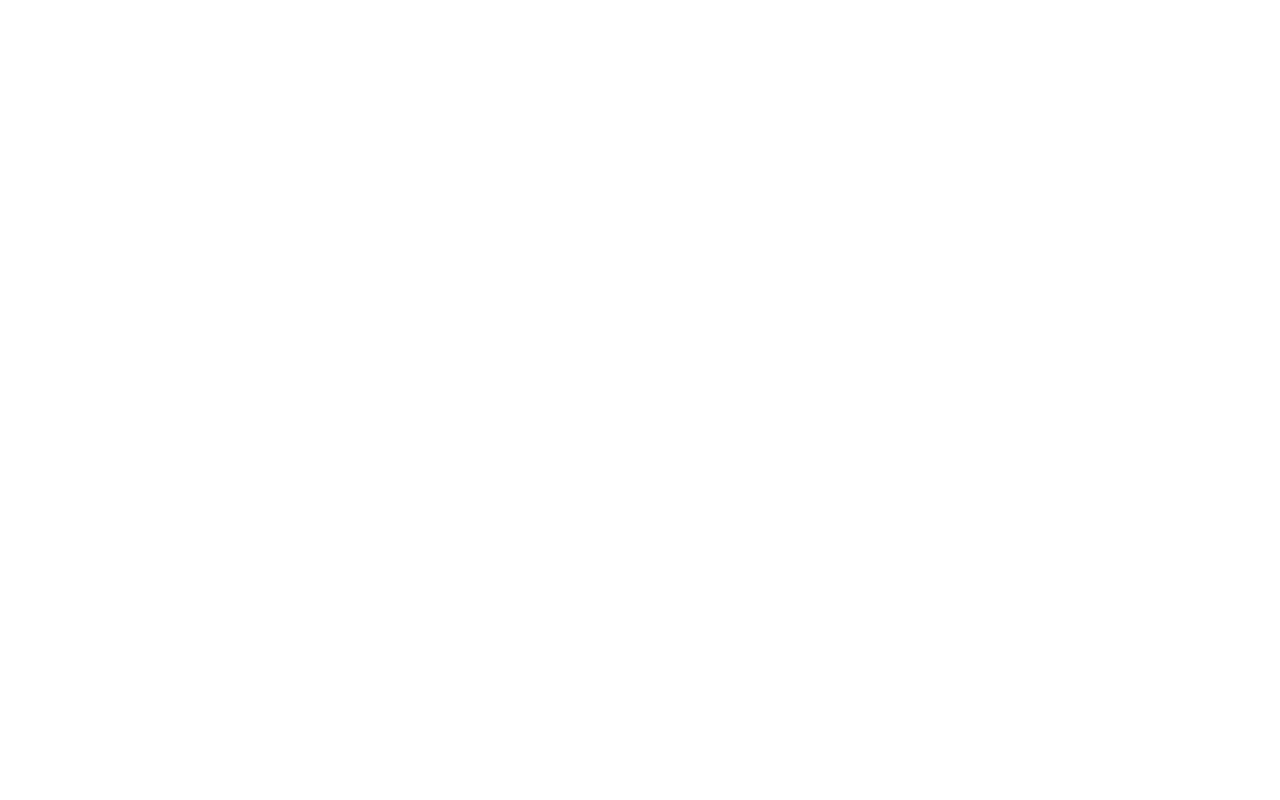
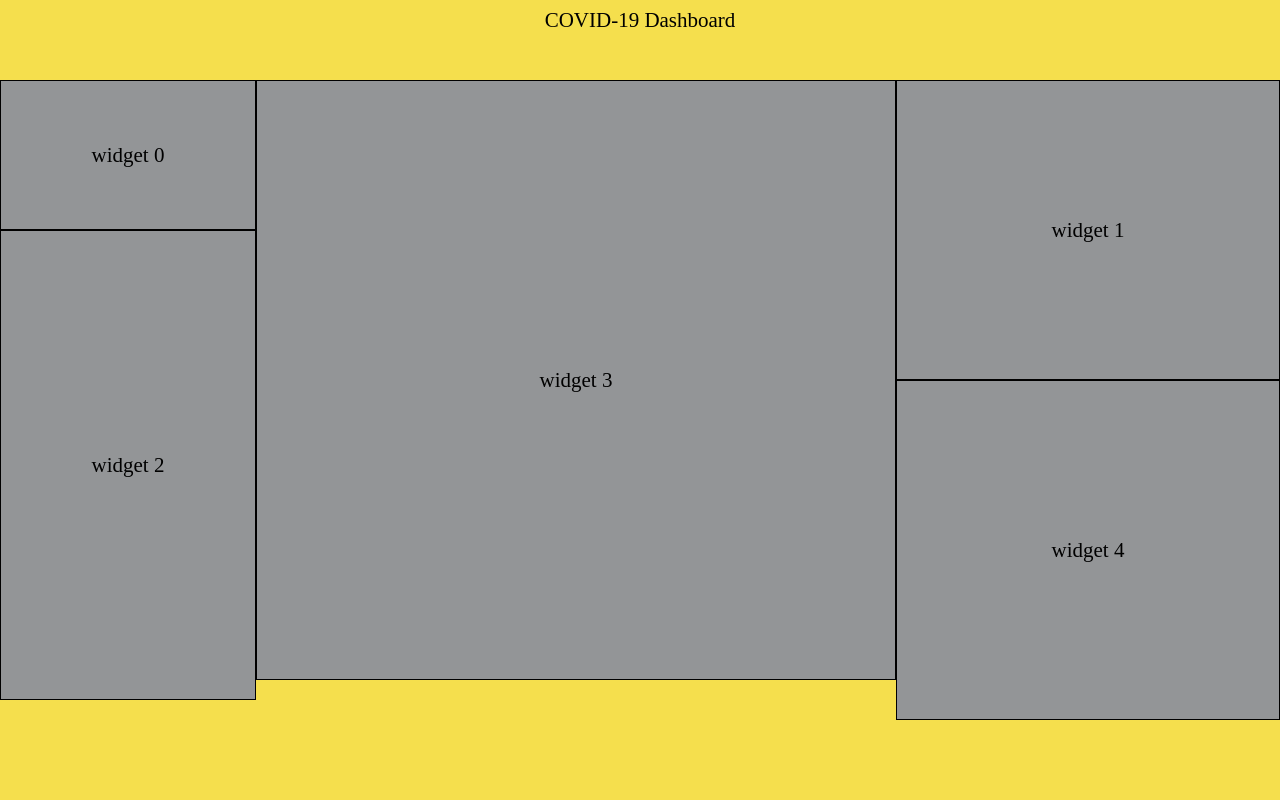
Before and after one commit to LexSava/covid-dashboard, a website built with webpack: page covid-dashboard/src/index.html in a window 1280 px wide. Built offline with nearby package versions, Linux system fonts and the light colour scheme.

Commit message:
feat: split the page into widgets (blocks)
Split the page into widgets (blocks).

```diff
--- a/covid-dashboard/src/index.html
+++ b/covid-dashboard/src/index.html
@@ -7,6 +7,17 @@
     <link rel="icon" href="favicon.ico" type="image/png">
     <title>COVID-19 Dashboard</title>
 </head>
+<header class="header">
+    <h1>COVID-19 Dashboard</h1>
+</header>
+<div class="content">
+    <section class="content__widget widget_0">widget 0</section>
+    <section class="content__widget widget_1">widget 1</section>
+    <section class="content__widget widget_2">widget 2</section>
+    <section class="content__widget widget_3">widget 3</section>
+    <section class="content__widget widget_4">widget 4</section>
+</div>
+<footer class="footer"></footer>
 
 <body>
 
--- a/covid-dashboard/src/styles/sass/style.scss
+++ b/covid-dashboard/src/styles/sass/style.scss
@@ -72,3 +72,56 @@ h6 {
   font-size: inherit;
   font-weight: inherit;
 }
+
+//-----------------------------------------------------------------------
+.header {
+  width: 100%;
+  background-color: #f5df4d;
+  height: 10%;
+  font-size: 1.5em;
+  text-align: center;
+  padding-top: 10px;
+}
+
+.content {
+  display: grid;
+  background-color: #f5df4d;
+  grid-template-columns: 20% 50% 30%;
+  grid-template-rows: repeat(4, 150px);
+  height: 80%;
+}
+.content__widget {
+  border: 1px solid black;
+  background-color: #939597;
+  font-size: 1.5em;
+  display: flex;
+  align-items: center;
+  justify-content: center;
+}
+
+.widget_0 {
+  grid-column: 1;
+  grid-row: 1;
+}
+.widget_1 {
+  grid-column: 3;
+  grid-row: 1 / span 2;
+}
+.widget_2 {
+  grid-column: 1;
+  grid-row: 2 / span 4;
+}
+.widget_3 {
+  grid-column: 2;
+  grid-row: 1 / span 4;
+}
+.widget_4 {
+  grid-column: 3;
+  grid-row: 3 / span 4;
+}
+
+.footer {
+  width: 100%;
+  background-color: #f5df4d;
+  height: 10%;
+}
```
Also changed, not shown: covid-dashboard/dist/index.html, covid-dashboard/dist/main.css.
